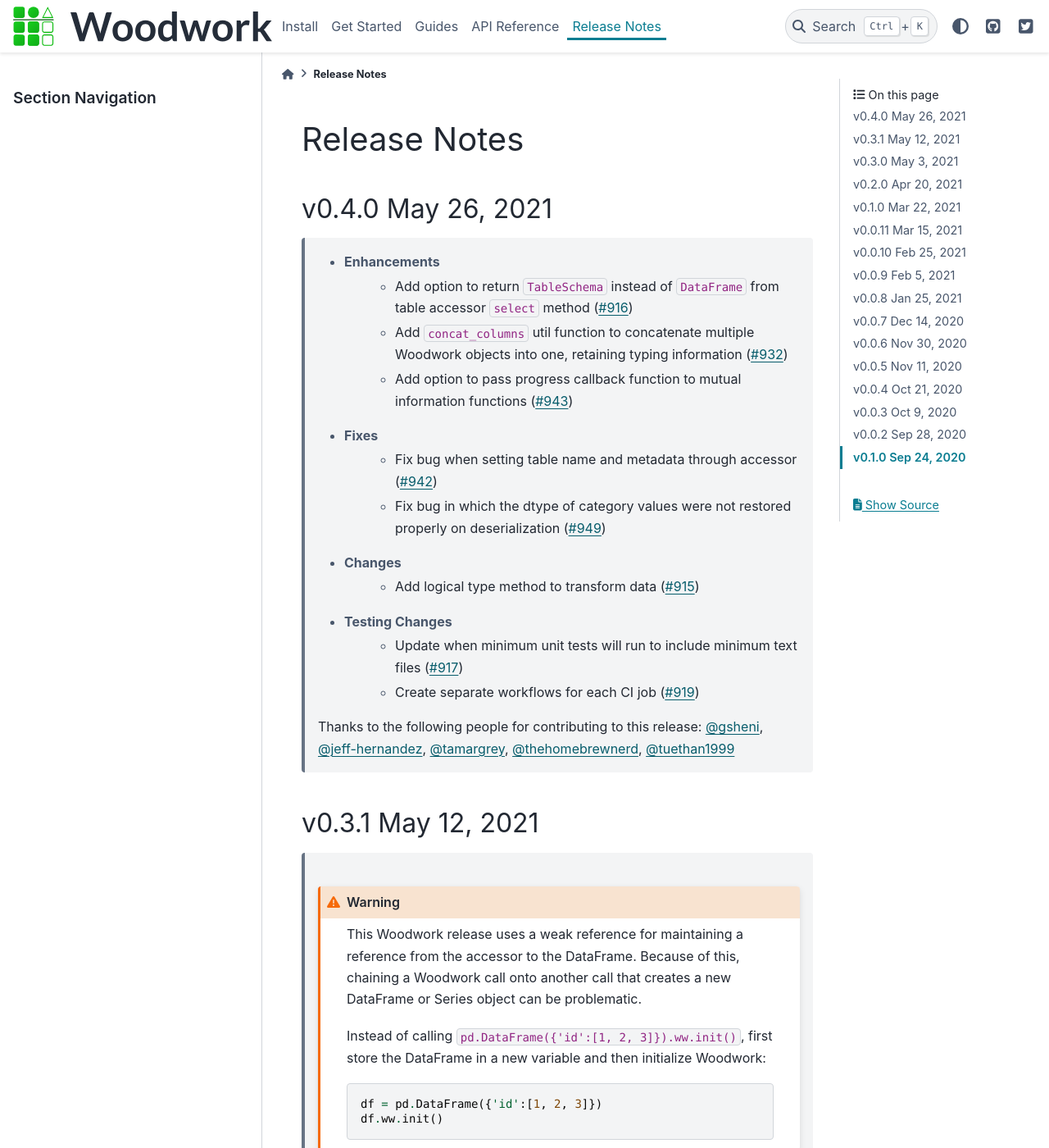
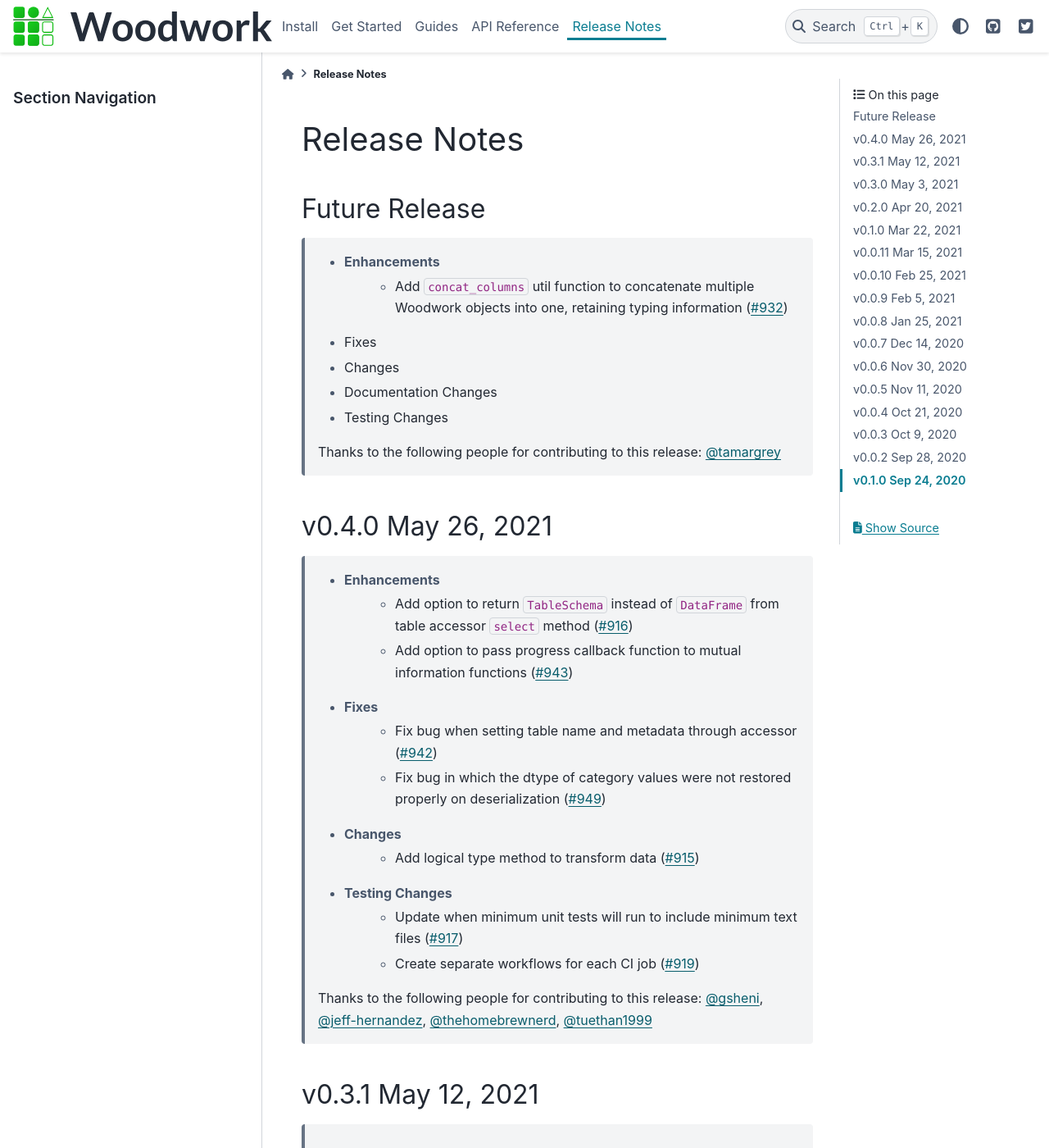
Before and after one commit to alteryx/woodwork, a Sphinx documentation site: the page built from docs/source/release_notes.rst, in a window 1280 px wide and 1400 px high. Shown: the whole window at 82% size. Built offline with Sphinx 7.4.7 and the PyData theme 0.15.4, drawn with Linux system fonts in a browser that asks for light colours; comment, search, counter and statistics services are not loaded; some of the changed lines change nothing that is shown.

Commit message:
fix release notes

```diff
--- a/docs/source/release_notes.rst
+++ b/docs/source/release_notes.rst
@@ -3,21 +3,23 @@
 Release Notes
 -------------
 
-.. Future Release
-  ==============
+Future Release
+==============
     * Enhancements
+        * Add ``concat_columns`` util function to concatenate multiple Woodwork objects into one, retaining typing information (:pr:`932`)
     * Fixes
     * Changes
     * Documentation Changes
     * Testing Changes
 
-.. Thanks to the following people for contributing to this release:
+    Thanks to the following people for contributing to this release:
+    :user:`tamargrey`
+
 
 v0.4.0 May 26, 2021
 ===================
     * Enhancements
         * Add option to return ``TableSchema`` instead of ``DataFrame`` from table accessor ``select`` method (:pr:`916`)
-        * Add ``concat_columns`` util function to concatenate multiple Woodwork objects into one, retaining typing information (:pr:`932`)
         * Add option to pass progress callback function to mutual information functions (:pr:`943`)
     * Fixes
         * Fix bug when setting table name and metadata through accessor (:pr:`942`)
@@ -29,7 +31,7 @@
         * Create separate workflows for each CI job (:pr:`919`)
 
     Thanks to the following people for contributing to this release:
-    :user:`gsheni`, :user:`jeff-hernandez`, :user:`tamargrey`, :user:`thehomebrewnerd`, :user:`tuethan1999`
+    :user:`gsheni`, :user:`jeff-hernandez`, :user:`thehomebrewnerd`, :user:`tuethan1999`
 
 
 v0.3.1 May 12, 2021
```
